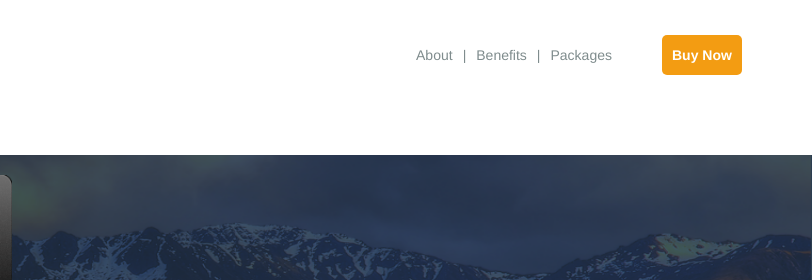
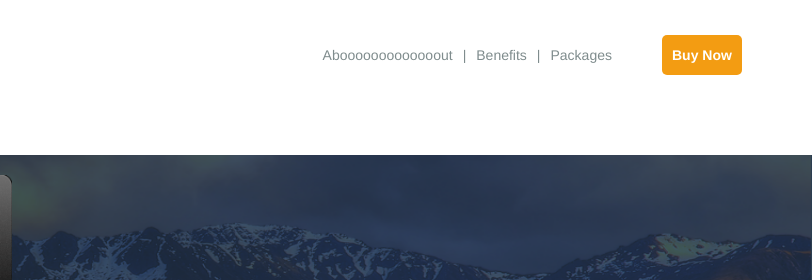
Before and after one commit to tonmoy99/project_2, a plain HTML site: page index.html in a window 1280 px wide. Shown: the top 280 px of the page, 468-1280 px from the left. Drawn offline with Linux system fonts and the light colour scheme.

Commit message:
add all to draft

```diff
--- a/index.html
+++ b/index.html
@@ -22,7 +22,7 @@
                     <div class="col-7">
                         <div class="menu">
                             <ul>
-                                <li><a href="">About<span class="bar">|</span></a></li>
+                                <li><a href="">Abooooooooooooout<span class="bar">|</span></a></li>
                                 <li><a href="">Benefits<span class="bar">|</span></a></li>
                                 <li><a href="">Packages</a></li>
                                 <li><a href="" class="buy">Buy Now</a></li>
```
